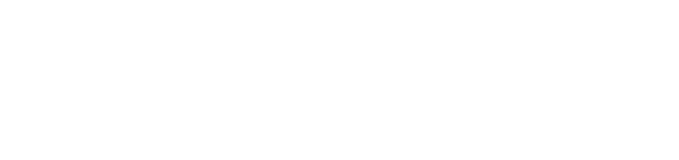
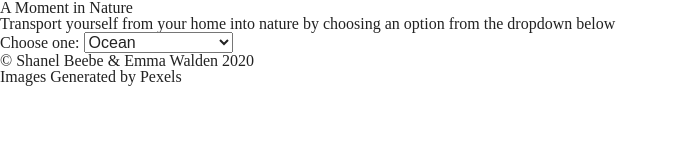
Before and after one commit to emmaAndShanel/project4EmmaWaldenShanelBeebe, a plain HTML site: page index.html in a window 1280 px wide. Shown: the whole page, without its empty margins (0-679 px from the left). Drawn offline with nearby package versions, Linux system fonts and the light colour scheme.

Commit message:
added rough layout of html

```diff
--- a/index.html
+++ b/index.html
@@ -7,6 +7,37 @@
     <link rel="stylesheet" href="styles/style.css">
 </head>
 <body>
+    <!-- Start of the header -->
+    <header>
+        <div class="wrapper">
+            <h1>A Moment in Nature</h1>
+            <h2>Transport yourself from your home into nature by choosing an option from the dropdown below</h2>
+        </div>
+    </header>
+    <!-- Start of the main -->
+    <main>
+        <!-- The nature dropdown -->
+        <div class="dropdown wrapper">
+            <label for="nature">Choose one:</label>
+            <select id="nature">
+                <option value="Ocean">Ocean</option>
+                <option value="Lush Forest">Lush Forest</option>
+                <option value="Spring Blossoms">Spring Blossoms</option>
+                <option value="Snowy Mountains">Snowy Mountains</option>
+                <option value="Fall Leaves">Fall Leaves</option>
+                <option value="Jungle">Jungle</option>
+                <option value="Sky">Sky</option>
+            </select>
+        </div>
+        <div class="resultGallery wrapper">
+            <!-- Images are generated here -->
+        </div>
+    </main>
+    <footer>
+        <p>© Shanel Beebe & Emma Walden 2020</p>
+        <p>Images Generated by Pexels</p>
+    </footer>
+    <!-- Javascript and jQuery sources -->
     <script src="https://ajax.googleapis.com/ajax/libs/jquery/3.4.1/jquery.min.js"></script>
     <script src="./app.js"></script>
 </body>
```
